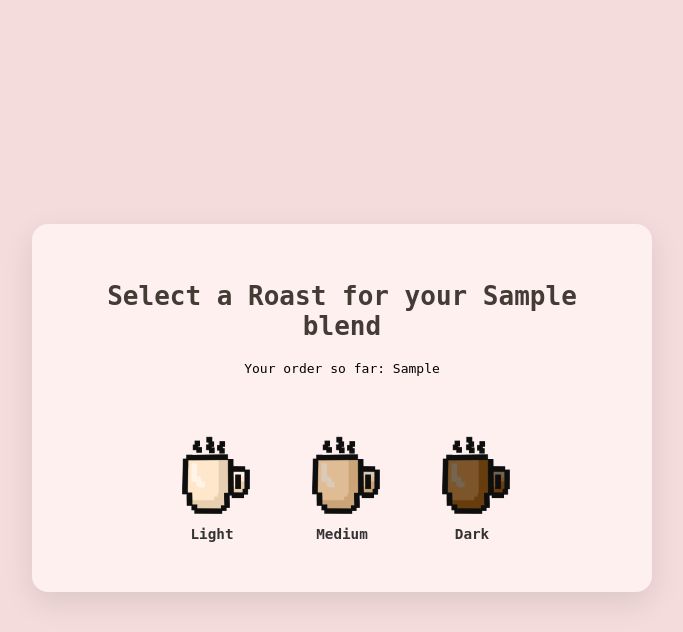
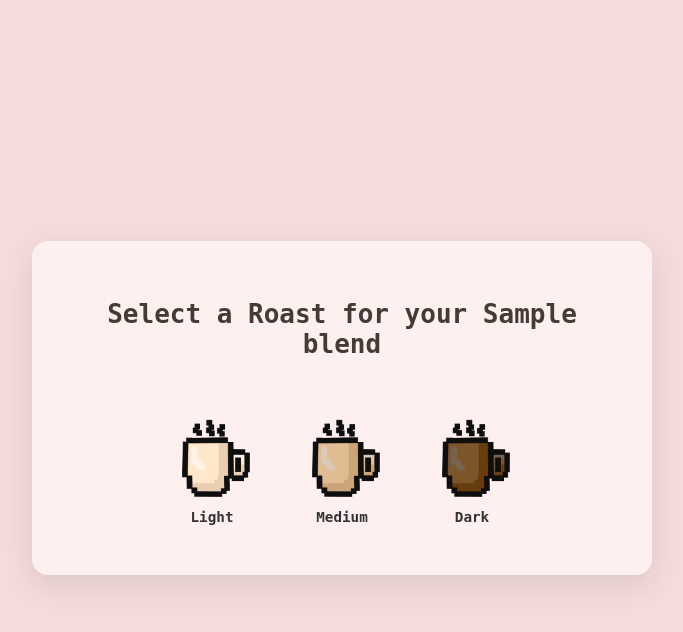
Before and after one commit to starryyeyed/coffee-simulator, a Flask app: template cafe-game/templates/roast.html in a window 1280 px wide. Shown: the top 632 px of the page, without its empty margins (298-981 px from the left). Run offline with Flask 2, Linux system fonts and the light colour scheme; the template is opened without the code that fills it: most values are stand-ins (such as "Sample title", 1, 10 or a date in 2020).

Commit message:
minor changes

```diff
--- a/cafe-game/templates/blend.html
+++ b/cafe-game/templates/blend.html
@@ -9,7 +9,6 @@
 <body>
     <div class="game-container">
         <h1>Select Your Coffee Blend</h1>
-        <p>Your order so far: None</p>
         <form action="/select_roast" method="POST" class="form-container">
             <div class="button-container">
                 <button type="submit" class="image-button" name="bean_blend" value="Arabica">
--- a/cafe-game/templates/roast.html
+++ b/cafe-game/templates/roast.html
@@ -9,8 +9,6 @@
 <body>
     <div class="game-container">
         <h1>Select a Roast for your {{ bean_blend }} blend</h1>
-        <p>Your order so far: {{ bean_blend }}</p>
-
         <form action="/select_temperature" method="POST" class="form-container">
             <!-- Hidden input to pass along the bean blend choice -->
             <input type="hidden" name="bean_blend" value="{{ bean_blend }}">
```
